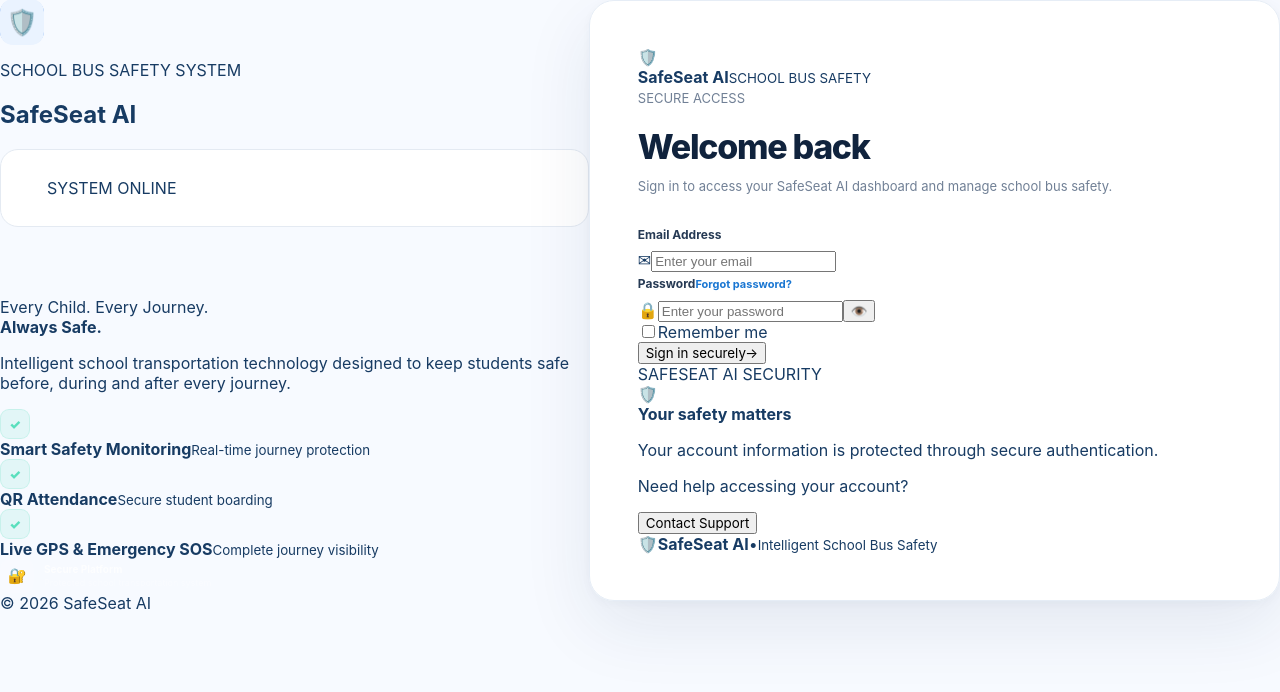
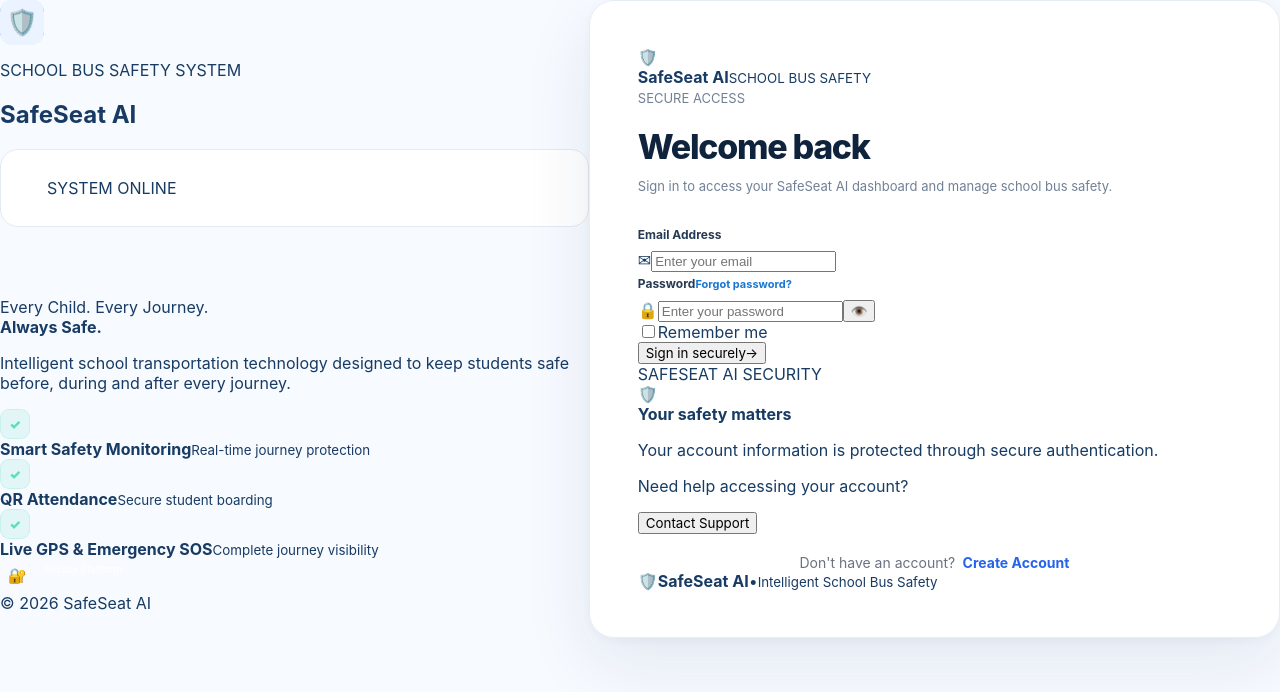
Before and after one commit to Kalyani2312-maker/SafeSeatAi, a React (Vite) app in the folder SafeSeatAi_1/: page /login in a window 1280 px wide. Shown: the top 692 px of the page. Built offline with nearby package versions, Linux system fonts and the light colour scheme; no server answers.

Commit message:
Add register link to login

```diff
--- a/SafeSeatAi_1/src/pages/Login.css
+++ b/SafeSeatAi_1/src/pages/Login.css
@@ -866,3 +866,24 @@
     display: none;
   }
 }
+.register-link {
+  text-align: center;
+  margin-top: 20px;
+  font-size: 14px;
+  color: #6b7280;
+}
+
+.register-link p {
+  margin: 0;
+}
+
+.register-link span {
+  color: #2563eb;
+  font-weight: 700;
+  cursor: pointer;
+  margin-left: 4px;
+}
+
+.register-link span:hover {
+  text-decoration: underline;
+}
--- a/SafeSeatAi_1/src/pages/Login.jsx
+++ b/SafeSeatAi_1/src/pages/Login.jsx
@@ -50,9 +50,7 @@ export default function Login() {
     setError("");
 
     try {
-  const response = await fetch(
-    `${API}/api/users/login`,
-    {
+      const response = await fetch(`${API}/api/users/login`, {
         method: "POST",
         headers: {
           "Content-Type": "application/json",
@@ -62,8 +60,8 @@ export default function Login() {
           email,
           password,
         }),
-    }
-  );
+      });
+
       let data = {};
 
       try {
@@ -89,10 +87,7 @@ export default function Login() {
       console.log("SafeSeat AI User:", user);
 
       // Save user
-      localStorage.setItem(
-        "user",
-        JSON.stringify(user)
-      );
+      localStorage.setItem("user", JSON.stringify(user));
 
       // Save token if available
       const token = data.token || user.token;
@@ -103,10 +98,7 @@ export default function Login() {
 
       // Remember me
       if (rememberMe) {
-        localStorage.setItem(
-          "rememberMe",
-          "true"
-        );
+        localStorage.setItem("rememberMe", "true");
       } else {
         localStorage.removeItem("rememberMe");
       }
@@ -117,7 +109,9 @@ export default function Login() {
           user.userRole ||
           user.type ||
           ""
-      ).toLowerCase();
+      )
+        .trim()
+        .toLowerCase();
 
       console.log("SafeSeat AI Role:", role);
 
@@ -163,7 +157,7 @@ export default function Login() {
         err.message === "Failed to fetch"
       ) {
         setError(
-          "Unable to connect to SafeSeat AI server. Please make sure the backend is running on port 8080."
+          "Unable to connect to SafeSeat AI server. Please try again."
         );
       } else {
         setError(
@@ -584,6 +578,21 @@ export default function Login() {
           </div>
 
 
+          {/* REGISTER LINK */}
+          <div className="register-link">
+            <p>
+              Don't have an account?
+              <span
+                onClick={() =>
+                  navigate("/register")
+                }
+              >
+                {" "}Create Account
+              </span>
+            </p>
+          </div>
+
+
           {/* MINI BRANDING */}
           <div className="login-brand-mini">
 
```
Lines whose indentation alone changed are shown as unchanged.
